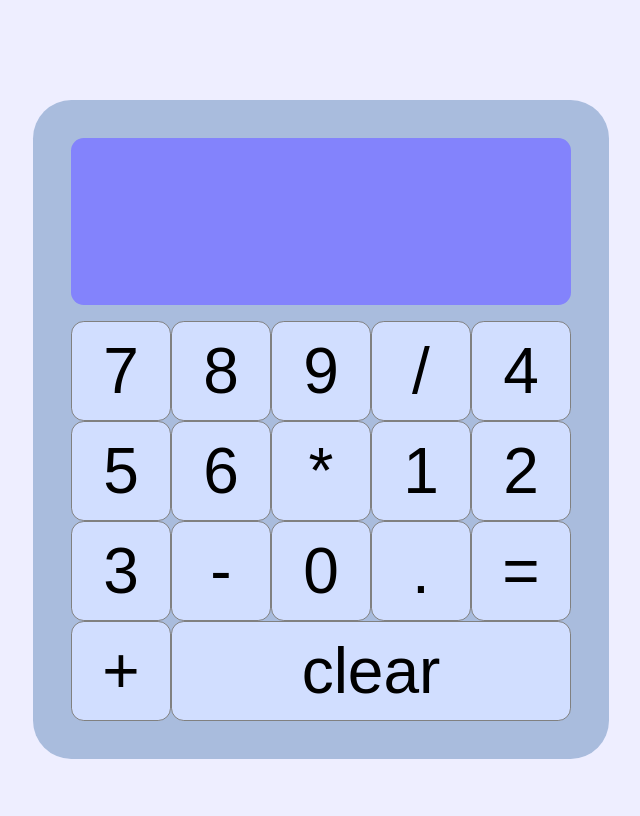
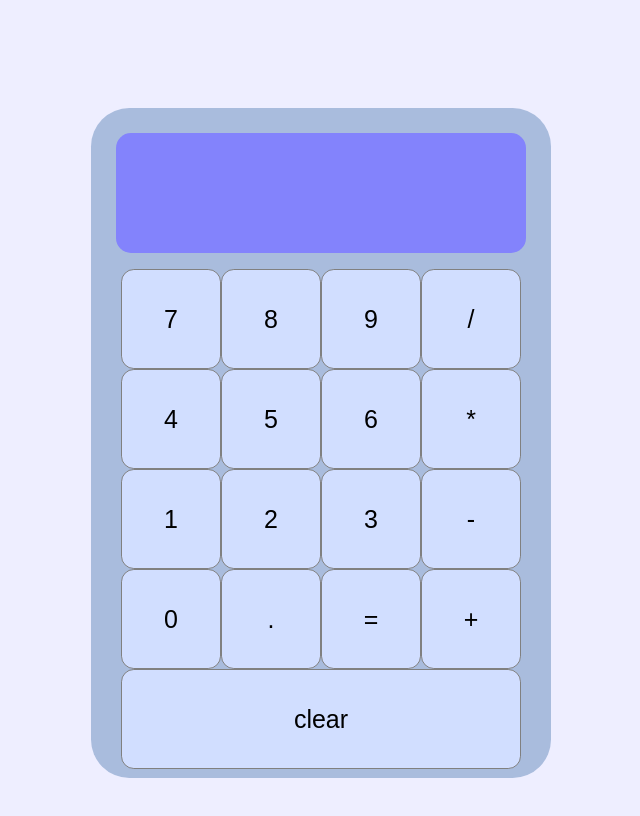
Before and after one commit to AhmedWaleedKalifa/calculator, a plain HTML site: page index.html in a window 1280 px wide. Shown: the whole page, without its empty margins (319-959 px from the left). Drawn offline with Linux system fonts and the light colour scheme.

Commit message:
Fix: some extend problems

```diff
--- a/style.css
+++ b/style.css
@@ -1,40 +1,45 @@
 *{
-    font-size:5svw;
+    font-size:25px;
 }
 body{
     background-color: #ccccff55;
+    display: flex;
+    justify-content: center;
+    align-items: center;
+    box-sizing: border-box;
 }
 .calculator{
     margin: 100px auto;
     border-radius:3svw;
     width: 60svw;
-    max-width: 500px;
-    max-height: 750px;
+    max-width: 410px;
+    max-height: 620px;
     height: auto;
     background-color: rgba(154, 177, 214, 0.815);
     display: flex;
     flex-direction: column;
-    padding: 3svw;
+    padding: 25px;
     gap:16px;
 }
 #display{
     font-size:1.4em;
     background-color: rgb(131, 131, 252);
-    height: 9svw;
-    padding: 2svw;
-    border-radius:1svw;
+    height: 120px;
+    border-radius:15px;
+    flex: 1 0 auto;
 }
 #buttons{
     display: flex;
     flex-wrap:wrap;
     align-items: center;
     justify-content: center;
+    margin-bottom: 15px;
 }
 button{
     width: 15svw;
     height: 15svw;
     background-color: rgb(209, 222, 255);
-    flex:1 0 auto;
+    flex:1 1 auto;
     border: 1px solid gray;
     border-radius:1svw;
     max-width: 100px;
```
